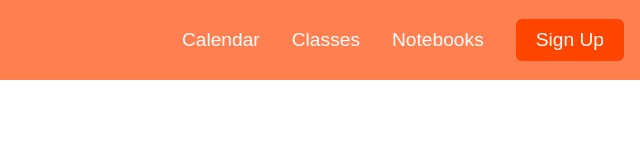
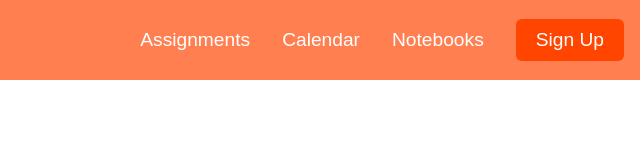
Before and after one commit to oliveiramnando/StudentLife, a plain HTML site: page classes.html in a window 1280 px wide. Shown: the full height of the page, 640-1280 px from the left. Drawn offline with Linux system fonts and the light colour scheme.

Commit message:
changed classes to assignments

```diff
--- a/classes.html
+++ b/classes.html
@@ -4,7 +4,7 @@
     <meta charset="UTF-8">
     <meta http-equiv="X-UA-Compatible" content="IE=edge">
     <meta name="viewport" content="width=device-width, initial-scale=1.0">
-    <title>Classes</title>
+    <title>Assignments</title>
 
     <link rel="stylesheet" href="styles.css">
     <link rel="preconnect" href="https://fonts.googleapis.com">
@@ -24,13 +24,13 @@
             </div>
             <ul class="navbar__menu">
                 <li class="navbar__item">
-                    <a href="calendar.html" class="navbar__links">
-                        Calendar
+                    <a href="assignments.html" class="navbar__links">
+                        Assignments
                     </a>
                 </li>
                 <li class="navbar__item">
-                    <a href="classes.html" class="navbar__links">
-                        Classes
+                    <a href="calendar.html" class="navbar__links">
+                        Calendar
                     </a>
                 </li>
                 <li class="navbar__item">
```
Also changed, not shown: assignments.html (renamed from notebooks.html, +4 -4 lines), calendar.html (+4 -4 lines), index.html (+4 -4 lines).
